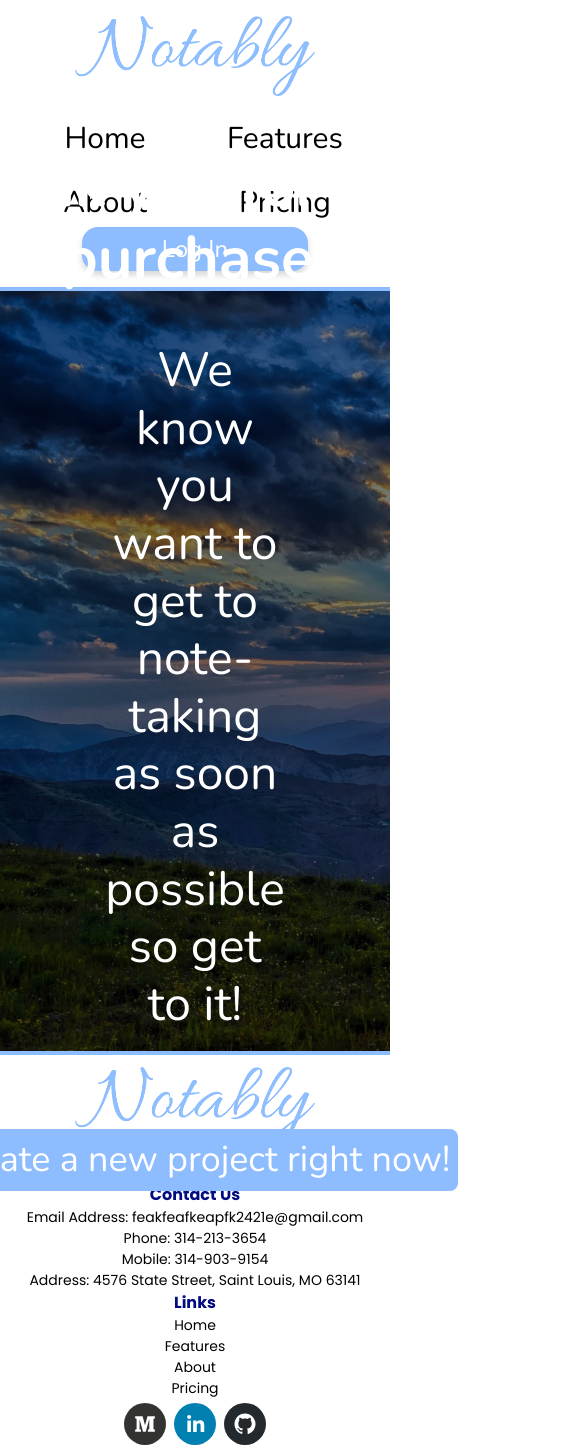
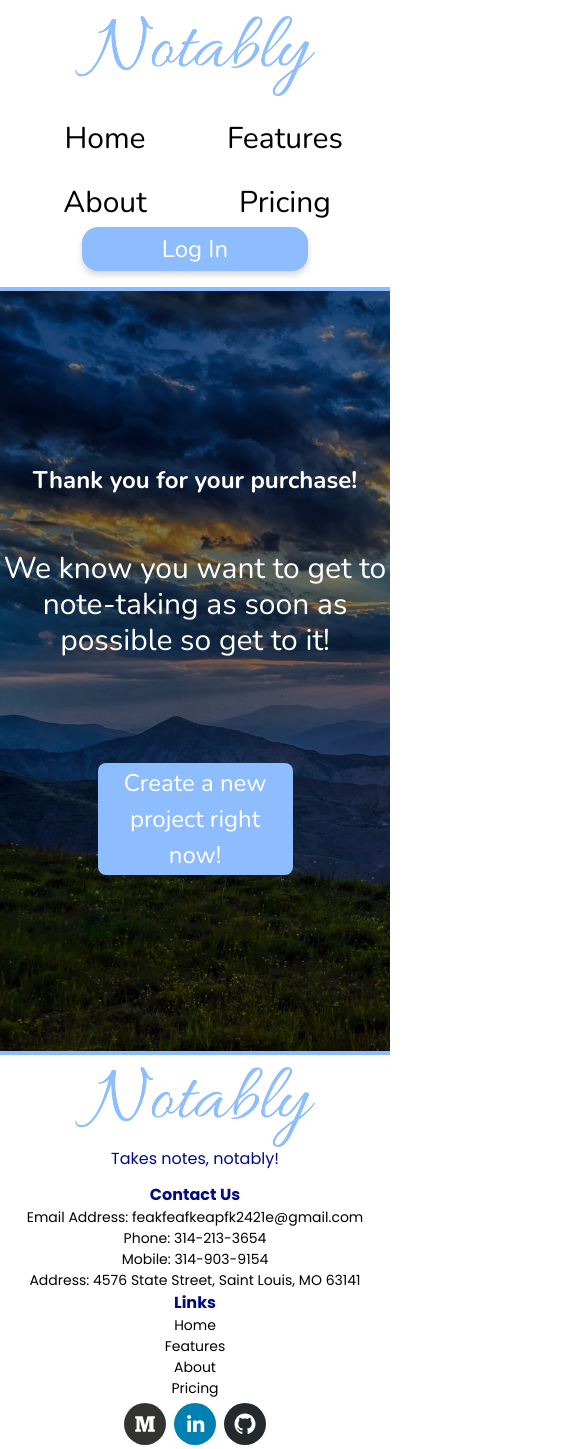
Before and after one commit to BlackPearlescence/notably, a React (Create React App) app in the folder client/: page /thanks in a window 390 px wide. Shown: the whole page, 573 px wide, since content can reach past the window. Built offline with nearby package versions, Linux system fonts and the light colour scheme.

Commit message:
finish thankyoupage, make responsive

```diff
--- a/client/src/pages/ThankYouPage.module.scss
+++ b/client/src/pages/ThankYouPage.module.scss
@@ -54,7 +54,6 @@
                 border-radius: shared.$border-radius-md;
                 padding-top: shared.$padding-desktop-xxs;
                 padding-bottom: shared.$padding-desktop-xxs;
-                padding-bottom: shared.$padding-desktop-xxs;
                 padding-left: shared.$padding-desktop-sm;
                 padding-right: shared.$padding-desktop-xs;
                 transition: background-color 0.2s ease;
@@ -69,3 +68,66 @@
     }
 
 }
+
+@include shared.tablet {
+    .thankYouPageContainer {
+        .background {
+            height: 90vh;
+        }
+        .backgroundMask {
+            height: 90vh;
+            .thankYouCTA {
+                h1 {
+                    @include shared.heading-tabletlarge;
+                }
+                h2 {
+                    @include shared.heading-tabletmedium;
+                    padding-left: 0;
+                    padding-right: 0;
+                    padding-top: calc(shared.$padding-tablet-md);
+                    // height: 50%;
+                }
+                button {
+                    @include shared.heading-tabletsmall;
+                }
+            }
+        }
+
+    }
+}
+
+@include shared.mobile {
+    .thankYouPageContainer {
+        .background {
+            height: 90vh;
+        }
+        .backgroundMask {
+            height: 90vh;
+            .thankYouCTA {
+                h1 {
+                    @include shared.heading-mobilesmall;
+                }
+                h2 {
+                    @include shared.heading-mobilemedium;
+                    padding-top: calc(shared.$padding-mobile-sm);
+                    padding-bottom: calc(shared.$padding-mobile-sm);
+                    padding-left: 0;
+                    padding-right: 0;
+
+                    // padding-left: calc(shared.$padding-tablet-sm);
+                    // padding-right: calc(shared.$padding-tablet-sm);
+
+                }
+                button {
+                    width: 50%;
+                    @include shared.heading-mobilesmall;
+                    padding-top: shared.$padding-mobile-xxs;
+                    padding-bottom: shared.$padding-mobile-xxs;
+                    padding-left: shared.$padding-mobile-xs;
+                    padding-right: shared.$padding-mobile-xs;
+                }
+            }
+        }
+
+    }
+}
```
